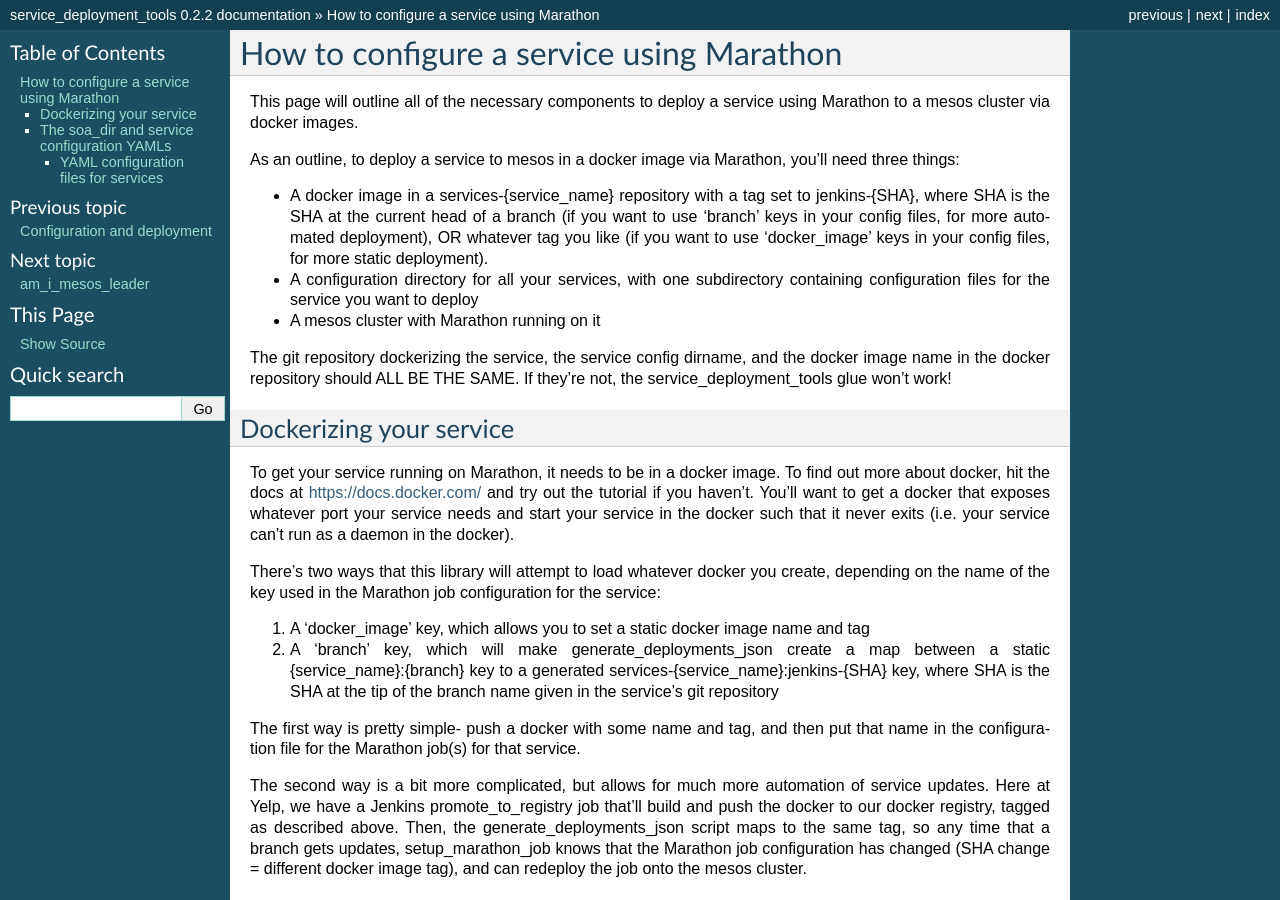
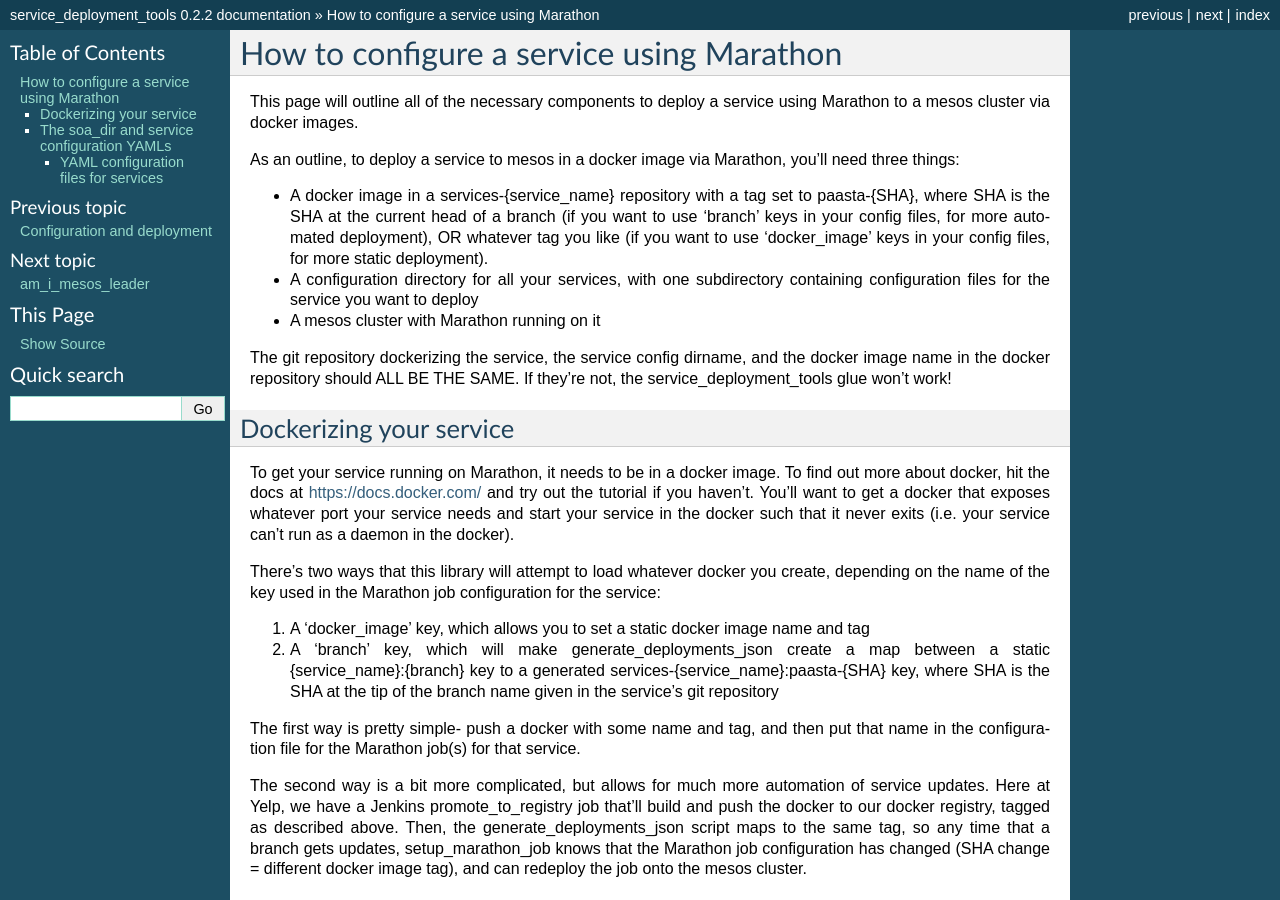
Before and after one commit to Yelp/paasta, a Sphinx documentation site: the page built from docs/source/config/marathon.rst, in a window 1280 px wide and 900 px high. Built offline with Sphinx 7.4.7, drawn with Linux system fonts in a browser that asks for light colours.

Commit message:
jenkins -> paasta per MESOS_108

```diff
--- a/docs/source/config/marathon.rst
+++ b/docs/source/config/marathon.rst
@@ -7,7 +7,7 @@ a service using Marathon to a mesos cluster via docker images.
 As an outline, to deploy a service to mesos in a docker image
 via Marathon, you'll need three things:
 
-* A docker image in a services-{service_name} repository with a tag set to jenkins-{SHA},
+* A docker image in a services-{service_name} repository with a tag set to paasta-{SHA},
   where SHA is the SHA at the current head of a branch (if you want to use 'branch' keys
   in your config files, for more automated deployment), OR whatever tag you like
   (if you want to use 'docker_image' keys in your config files, for more static
@@ -36,7 +36,7 @@ service:
 
 1. A 'docker_image' key, which allows you to set a static docker image name and tag
 2. A 'branch' key, which will make generate_deployments_json create a map between
-   a static {service_name}:{branch} key to a generated services-{service_name}:jenkins-{SHA}
+   a static {service_name}:{branch} key to a generated services-{service_name}:paasta-{SHA}
    key, where SHA is the SHA at the tip of the branch name given in the
    service's git repository
 
```
Also changed, not shown: 2 other files.
